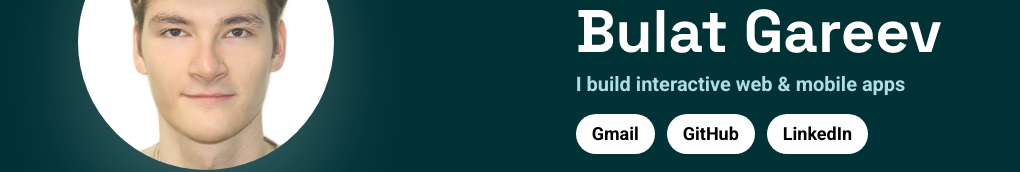
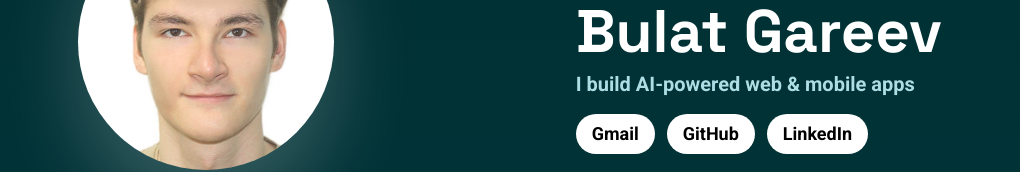
Before and after one commit to gareev-bulat/PortfolioWebsite, a Next.js app: page / in a window 1280 px wide. Shown: the part 214-386 px from the top of the page, without its empty margins (130-1150 px from the left). Built offline with nearby package versions, Linux system fonts and the light colour scheme.

Commit message:
refactor: new headline

```diff
--- a/app/page.tsx
+++ b/app/page.tsx
@@ -59,7 +59,7 @@ export default function Home() {
               Bulat Gareev
             </h2>
             <p className="mt-2 text-md sm:text-md lg:text-xl text-brand-tealLight">
-              I build interactive web & mobile apps
+              I build AI-powered web & mobile apps
             </p>
             <div className="mt-4 flex flex-wrap justify-center md:justify-start gap-3">
               <Link className="bg-white text-black hover:bg-brand-1000 hover:text-white
```
